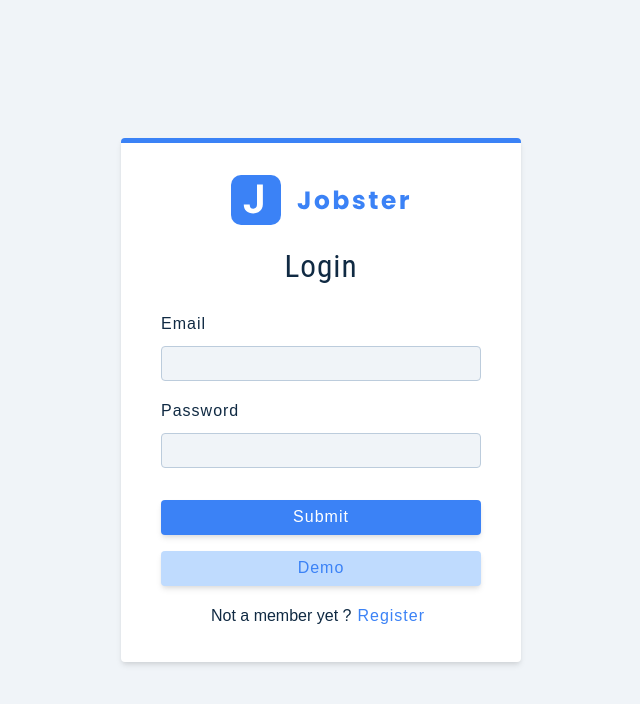
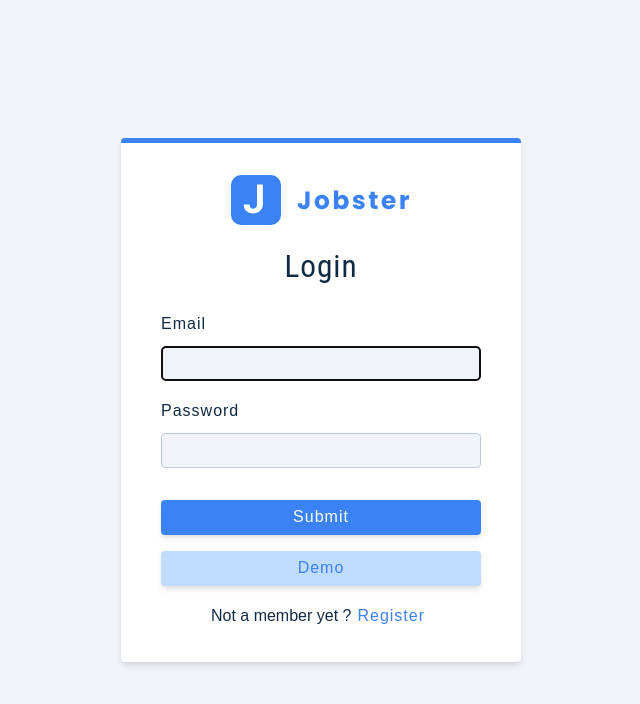
Before and after one commit to graphoeil/sterJob, a React (Create React App) app: page /register in a window 1280 px wide. Shown: the top 704 px of the page, without its empty margins (319-959 px from the left). Built offline with nearby package versions, Linux system fonts and the light colour scheme.

Commit message:
Add autofocus on first input in Register.js page

```diff
--- a/src/components/FormRow.js
+++ b/src/components/FormRow.js
@@ -2,18 +2,18 @@
 import React from "react";
 
 // Component
-const FormRow = ({ type, name, value, handleChange, labelText }) => {
+const FormRow = React.forwardRef(({ type, name, value, handleChange, labelText }, ref) => {
 
 	// Return
 	return(
 		<div className="form-row">
 			<label htmlFor={ name } className="form-label">{ labelText || name }</label>
-			<input type={ type } id={ name } name={ name } className="form-input"
+			<input ref={ ref } type={ type } id={ name } name={ name } className="form-input"
 				value={ value } onChange={ handleChange } />
 		</div>
 	);
 
-};
+});
 
 // Export
 export default FormRow;
--- a/src/pages/Register.js
+++ b/src/pages/Register.js
@@ -1,5 +1,5 @@
 // Imports
-import React, { useEffect, useState } from "react";
+import React, { useEffect, useRef, useState } from "react";
 import { toast } from "react-toastify";
 import { useSelector, useDispatch } from "react-redux";
 import { useNavigate } from "react-router-dom";
@@ -17,6 +17,13 @@ const initialState = {
 
 // Component
 const Register = () => {
+
+	// Autofocus on first input
+	const nameRef = useRef();
+	const emailRef = useRef();
+	useEffect(() => {
+		emailRef.current.focus();
+	},[]);
 
 	// Store
 	const { user, isLoading } = useSelector((store) => { return store.user; });
@@ -78,7 +85,15 @@ const Register = () => {
 			return {
 				...oldState, isMember:!isMember
 			};
-		})
+		});
+		// Reset autofocus, setTimeout => because it's asynchronous ,-)
+		setTimeout(() => {
+			if (!isMember){
+				emailRef.current.focus();
+			} else {
+				nameRef.current.focus();
+			}
+		}, 50);
 	};
 
 	// Return
@@ -93,13 +108,13 @@ const Register = () => {
 
 				{/* Name */}
 				{
-					!isMember && <FormRow type="text" name="name"
+					!isMember && <FormRow type="text" name="name" ref={ nameRef }
 						value={ name } handleChange={ handleChange }/>
 				}
 				{/* Name */}
 
 				{/* Email */}
-				<FormRow type="email" name="email" value={ email }
+				<FormRow type="email" name="email" value={ email } ref={ emailRef }
 					handleChange={ handleChange }/>
 				{/* Email */}
 
```
